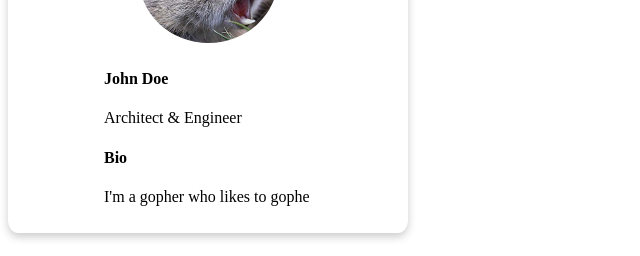
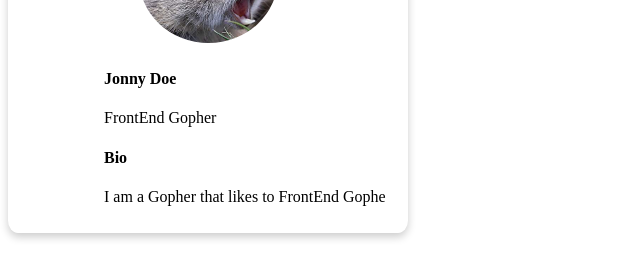
Before and after one commit to tony2tones/input_output, an Angular app: page / in a window 1280 px wide. Shown: the part 394-650 px from the top of the page, without its empty margins (0-640 px from the left). Built offline with nearby package versions, Linux system fonts and the light colour scheme.

Commit message:
fixed the input outpu problem

```diff
--- a/src/app/app.component.html
+++ b/src/app/app.component.html
@@ -1,2 +1,2 @@
 <h1>inputs and outputs</h1>
-<app-card></app-card>
+<app-card [name]="userProfile.name" [job]="userProfile.job" [bio]="userProfile.bio"></app-card>
--- a/src/app/app.component.ts
+++ b/src/app/app.component.ts
@@ -1,10 +1,22 @@
-import { Component } from '@angular/core';
+import { Component, OnInit } from '@angular/core';
+import { Card } from './models/card.model';
 
 @Component({
   selector: 'app-root',
   templateUrl: './app.component.html',
-  styleUrls: ['./app.component.css']
+  styleUrls: ['./app.component.css'],
 })
-export class AppComponent {
+export class AppComponent implements OnInit {
   title = 'input-output';
+  userProfile: Card;
+
+  data = {
+    name: 'Jonny Doe',
+    job: 'FrontEnd Gopher',
+    bio: 'I am a Gopher that likes to FrontEnd Gophe',
+  };
+
+  ngOnInit() {
+    this.userProfile = this.data;
+  }
 }
--- a/src/app/components/card/card.component.html
+++ b/src/app/components/card/card.component.html
@@ -6,9 +6,9 @@
 </div>
     <img class="profile" src="../../../assets/images/gopher.PNG" alt="Avatar" />
     <div class="card-footer">
-      <h4><b>John Doe</b></h4>
-      <p>Architect & Engineer</p>
+      <h4><b>{{ name }}</b></h4>
+      <p>{{ job }}</p>
       <h4>Bio</h4>
-      <p>I'm a gopher who likes to gophe</p>
+      <p>{{ bio }}</p>
   </div>
 </div>
--- a/src/app/components/card/card.component.ts
+++ b/src/app/components/card/card.component.ts
@@ -1,15 +1,18 @@
-import { Component, OnInit } from '@angular/core';
+import { Component, Input, OnInit } from '@angular/core';
+import { Card } from 'src/app/models/card.model';
 
 @Component({
   selector: 'app-card',
   templateUrl: './card.component.html',
-  styleUrls: ['./card.component.css']
+  styleUrls: ['./card.component.css'],
 })
-export class CardComponent implements OnInit {
+export class CardComponent {
+  // cardprofile:Card;
+  @Input() name: String;
+  @Input() job: String;
+  @Input() bio: String;
 
-  constructor() { }
-
-  ngOnInit(): void {
-  }
-
+  // name = 'Jonny Doe';
+  // job = 'FrontEnd Gopher';
+  // bio = 'I am a Gopher that likes to FrontEnd Gophe';
 }
--- /dev/null
+++ b/src/app/models/card.model.ts
@@ -0,0 +1,5 @@
+export interface Card {
+    name: String,
+    job: String,
+    bio: String,
+}
```
